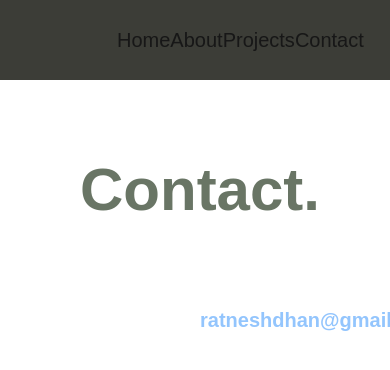
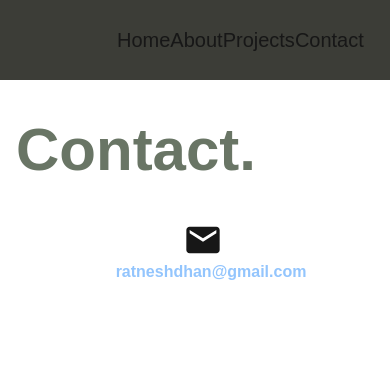
Before and after one commit to Ratnesh-Dhan/Ratnesh-Dhan.github.io, a Next.js app: page /Contact in a window 390 px wide. Shown: the top 370 px of the page. Built offline with nearby package versions, Linux system fonts and the light colour scheme.

Commit message:
first contact commit

```diff
--- a/src/pages/Contact/index.tsx
+++ b/src/pages/Contact/index.tsx
@@ -1,18 +1,21 @@
 import Navbar from '@/components/Navbar'
 import React from 'react'
+import { ImLinkedin } from 'react-icons/im'
 import { MdEmail } from 'react-icons/md'
 
 const Contact = () => {
   return (
     <React.Fragment>
         <Navbar />
-        <div className='m-20'>
+        <div className='md:m-20 mt-10 ml-4'>
 
         <h2 className='text-6xl font-bold md:text-8xl text-[#697565]'>Contact.</h2>
-        <div className='m-20 flex items-center'>
+
+        <div className='m-10 md:m-20 flex md:flex-row flex-col items-center'>
         <MdEmail size={40} />
-        <a href='mailto:ratneshdhan@gmail.com' className='ml-10 text-xl font-bold text-blue-300'>ratneshdhan@gmail.com</a>
+        <a href='mailto:ratneshdhan@gmail.com' className='ml-4 md:ml-10 md:text-xl font-bold text-blue-300'>ratneshdhan@gmail.com</a>
         </div>
+
         </div>
     </React.Fragment>
   )
```
